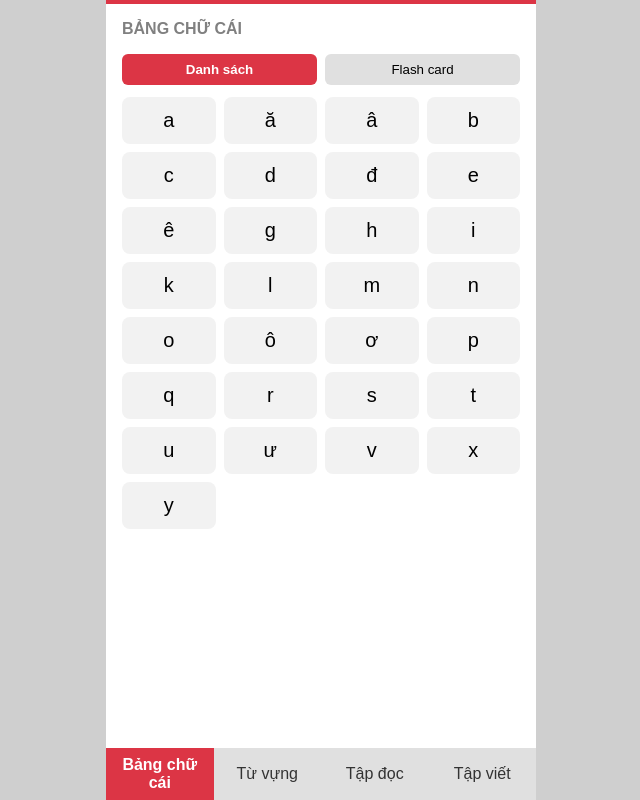
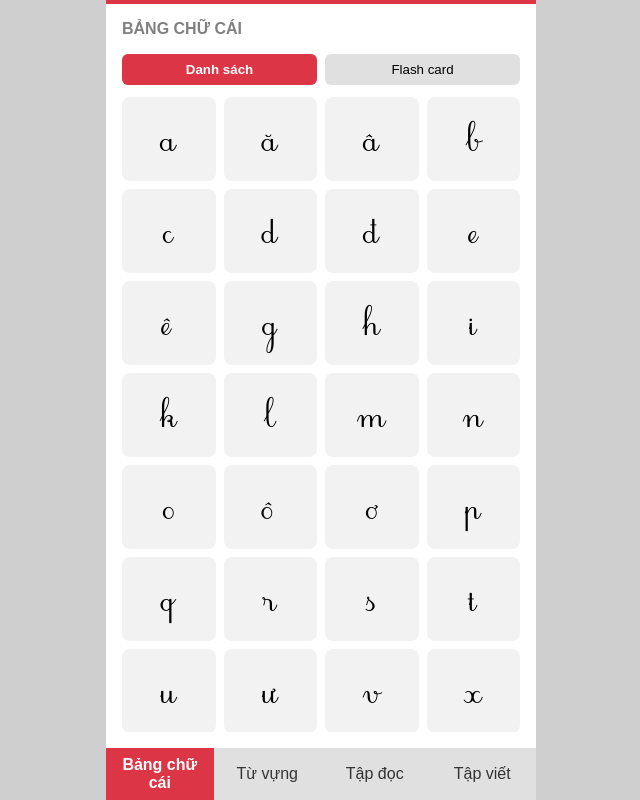
Before and after one commit to rnabu/vieteselearn, a plain HTML site: page index.html in a window 1280 px wide. Shown: the whole page, without its empty margins (319-959 px from the left). Drawn offline with Linux system fonts and the light colour scheme.

Commit message:
Update index.html with new styles and features

```diff
--- a/index.html
+++ b/index.html
@@ -18,6 +18,12 @@
     <link rel="apple-touch-icon" href="assets/icon-192.png" />
 
     <style>
+        @font-face {
+            font-family: "TapViet";
+            src: url("TapViet.ttf") format("truetype");
+            font-weight: normal;
+            font-style: normal;
+        }
         html {
             -webkit-text-size-adjust: 100%;
         }
@@ -65,6 +71,8 @@
         }
         .alpha-card {
             border-top: 4px solid #dc3545;
+            display: flex;
+            flex-direction: column;
         }
 
         .word-card {
@@ -138,6 +146,11 @@
                 font-weight: bold;
             }
 
+        #alphaContent {
+            flex: 1;
+            min-height: 0;
+            overflow-y: auto;
+        }
         .alpha-list {
             display: grid;
             grid-template-columns: repeat(4, 1fr);
@@ -147,7 +160,8 @@
         .alpha-item {
             position: relative;
             padding: 12px 0;
-            font-size: 20px;
+            font-family: "TapViet", Arial, sans-serif;
+            font-size: 30px;
             border: none;
             border-radius: 8px;
             background: linear-gradient(to right, #dc3545 0%, #dc3545 100%);
```
